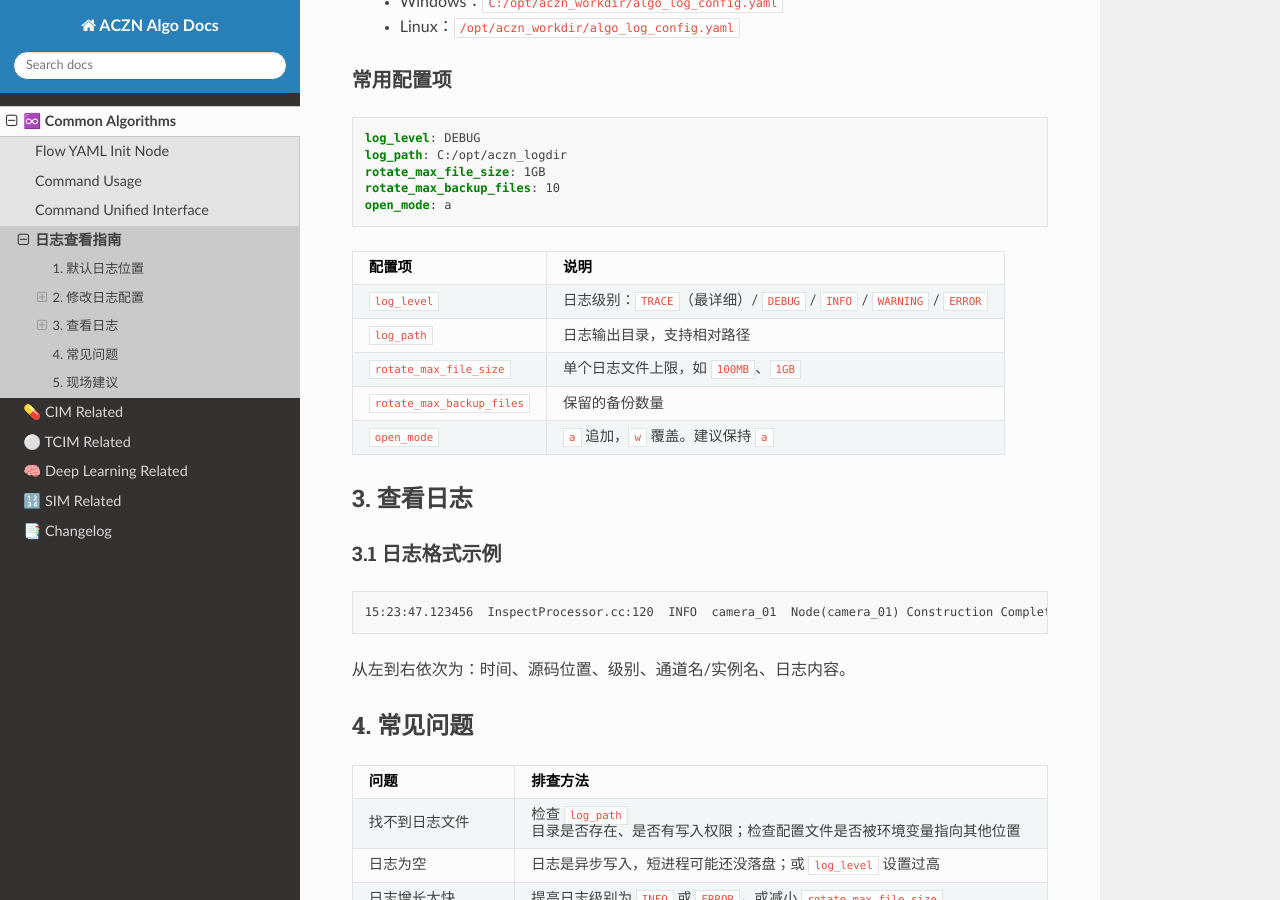
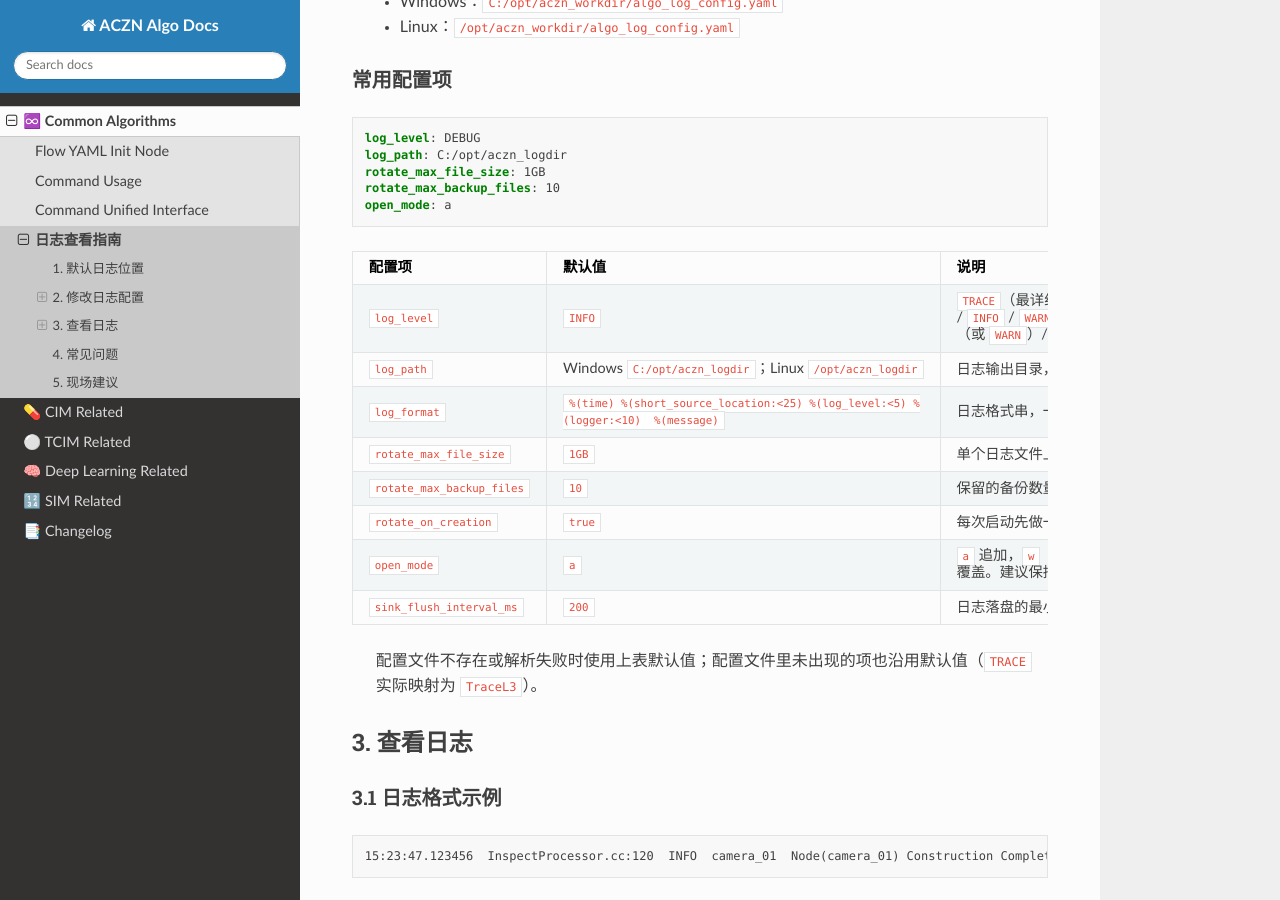
Before and after one commit to pejoypan/aczn-algo-docs, a Sphinx documentation site: the page built from docs/source/common/log-viewing-guide.md, in a window 1280 px wide and 900 px high, scrolled down 733 px. Built offline with Sphinx 7.4.7 and the Read the Docs theme 3.1.0, drawn with Linux system fonts in a browser that asks for light colours.

Commit message:
update log-viewing-guide.md

````diff
--- a/docs/source/common/log-viewing-guide.md
+++ b/docs/source/common/log-viewing-guide.md
@@ -37,13 +37,18 @@ rotate_max_backup_files: 10
 open_mode: a
 ```
 
-| 配置项 | 说明 |
-|--------|------|
-| `log_level` | 日志级别：`TRACE`（最详细）/ `DEBUG` / `INFO` / `WARNING` / `ERROR` |
-| `log_path` | 日志输出目录，支持相对路径 |
-| `rotate_max_file_size` | 单个日志文件上限，如 `100MB`、`1GB` |
-| `rotate_max_backup_files` | 保留的备份数量 |
-| `open_mode` | `a` 追加，`w` 覆盖。建议保持 `a` |
+| 配置项 | 默认值 | 说明 |
+|--------|--------|------|
+| `log_level` | `INFO` | `TRACE`（最详细）/ `DEBUG` / `INFO` / `WARNING`（或 `WARN`）/ `ERROR` |
+| `log_path` | Windows `C:/opt/aczn_logdir`；Linux `/opt/aczn_logdir` | 日志输出目录，支持相对路径 |
+| `log_format` | `%(time) %(short_source_location:<25) %(log_level:<5) %(logger:<10)  %(message)` | 日志格式串，一般无需修改 |
+| `rotate_max_file_size` | `1GB` | 单个日志文件上限 |
+| `rotate_max_backup_files` | `10` | 保留的备份数量 |
+| `rotate_on_creation` | `true` | 每次启动先做一次滚动 |
+| `open_mode` | `a` | `a` 追加，`w` 覆盖。建议保持 `a` |
+| `sink_flush_interval_ms` | `200` | 日志落盘的最小间隔（毫秒） |
+
+> 配置文件不存在或解析失败时使用上表默认值；配置文件里未出现的项也沿用默认值（`TRACE` 实际映射为 `TraceL3`）。
 
 ## 3. 查看日志
 
````
